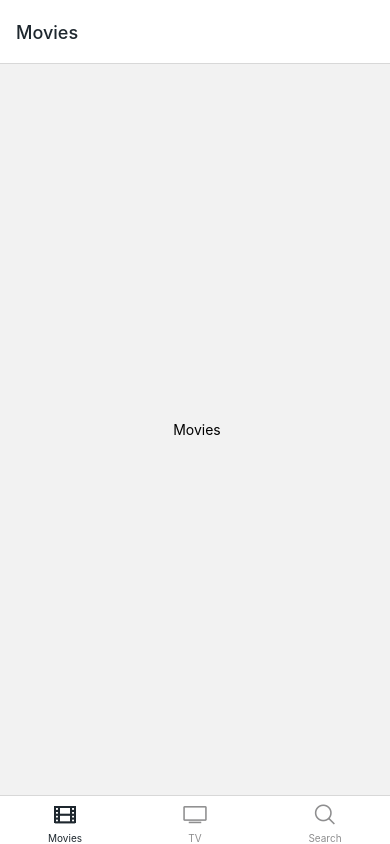
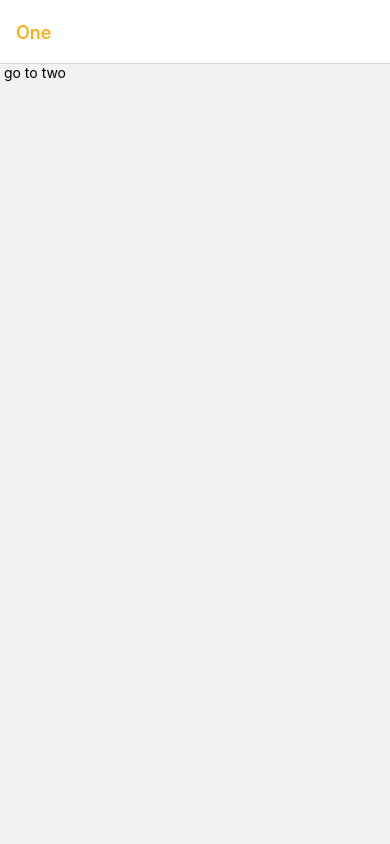
Before and after one commit to wonkwh/moviesReactNative, a React Native app: screen / in a window 390 px wide. Built offline with nearby package versions, Linux system fonts and the light colour scheme.

Commit message:
✨native stack navigation

```diff
--- a/App.js
+++ b/App.js
@@ -1,18 +1,22 @@
+import AppLoading from "expo-app-loading";
+import React, { useState } from "react";
+import { StyleSheet, useColorScheme } from "react-native";
+import { Asset, useAssets } from "expo-asset";
+import * as Font from "expo-font";
+import Ionicons from "@expo/vector-icons/Ionicons";
 
-import AppLoading from 'expo-app-loading';
-import { StatusBar } from 'expo-status-bar';
-import React, { useState } from 'react';
-import { StyleSheet, Text, View, Image } from 'react-native';
-import { Asset, useAssets } from 'expo-asset';
-import  * as Font  from 'expo-font';
-import Ionicons from '@expo/vector-icons/Ionicons'
-import { NavigationContainer } from '@react-navigation/native';
-import Tabs from './navigation/tabs';
+import {
+  NavigationContainer,
+  DarkTheme,
+  DefaultTheme,
+} from "@react-navigation/native";
+import Tabs from "./navigation/tabs";
+import Stacks from "./navigation/stack";
 
 export default function App() {
   //use Hooks
-  const [assets] = useAssets([require("./my_profile.jpeg")])
-  const [loaded] = Font.useFonts(Ionicons.font)
+  const [assets] = useAssets([require("./my_profile.jpeg")]);
+  const [loaded] = Font.useFonts(Ionicons.font);
 
   if (!assets || !loaded) {
     return <AppLoading />;
@@ -20,17 +24,16 @@ export default function App() {
 
   return (
     <NavigationContainer>
-      <Tabs />
+      <Stacks />
     </NavigationContainer>
-  )
+  );
 }
-
 
 const styles = StyleSheet.create({
   container: {
     flex: 1,
-    backgroundColor: '#fff',
-    alignItems: 'center',
-    justifyContent: 'center',
+    backgroundColor: "#fff",
+    alignItems: "center",
+    justifyContent: "center",
   },
-})
+});
--- /dev/null
+++ b/navigation/stack.js
@@ -0,0 +1,39 @@
+import React from "react";
+import { createNativeStackNavigator } from "@react-navigation/native-stack";
+import { Text, TouchableOpacity } from "react-native";
+import colors from "../colors";
+
+const StackNavigator = createNativeStackNavigator();
+
+const ScreenOne = ({ navigation: { navigate } }) => (
+  <TouchableOpacity onPress={() => navigate("Two")}>
+    <Text> go to two </Text>
+  </TouchableOpacity>
+);
+
+const ScreenTwo = ({ navigation: { navigate } }) => (
+  <TouchableOpacity onPress={() => navigate("Three")}>
+    <Text> go to three </Text>
+  </TouchableOpacity>
+);
+
+const ScreenThree = ({ navigation: { setOptions } }) => (
+  <TouchableOpacity onPress={() => setOptions({ title: "Hello!" })}>
+    <Text> change title </Text>
+  </TouchableOpacity>
+);
+
+const Stacks = () => (
+  <StackNavigator.Navigator
+    screenOptions={{
+      headerBackTitleVisible: false,
+      headerTintColor: colors.tintColor,
+    }}
+  >
+    <StackNavigator.Screen name="One" component={ScreenOne} />
+    <StackNavigator.Screen name="Two" component={ScreenTwo} />
+    <StackNavigator.Screen name="Three" component={ScreenThree} />
+  </StackNavigator.Navigator>
+);
+
+export default Stacks;
```
